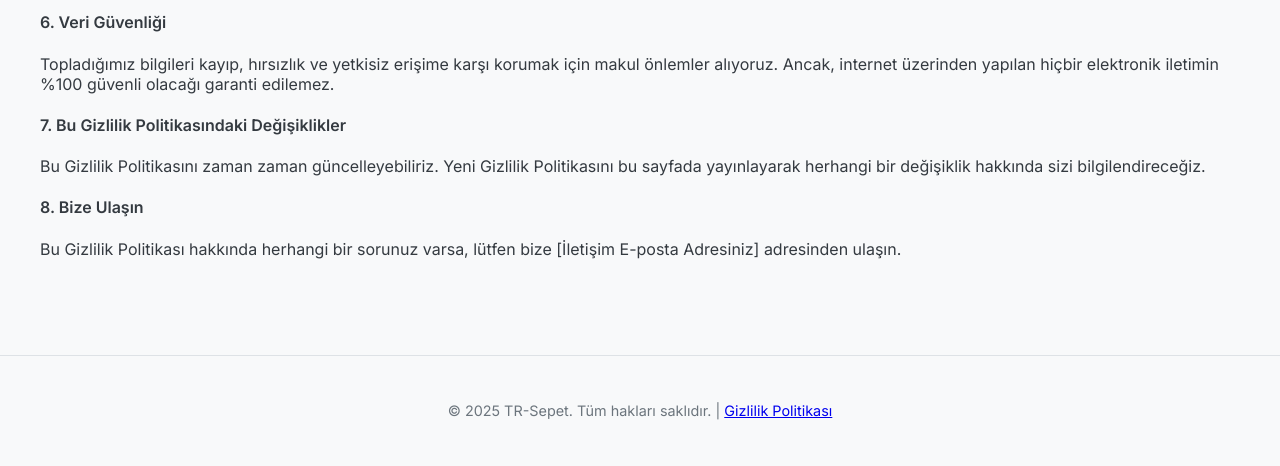
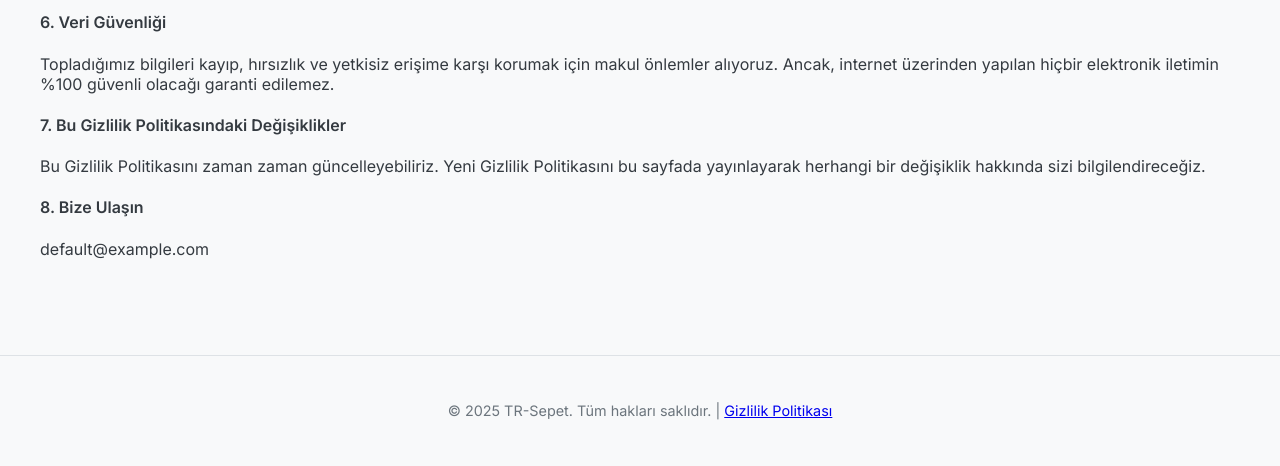
Before and after one commit to Bar-Kal/TR-Sepet, a Flask app: page /privacy in a window 1280 px wide. Shown: the part 1128-1594 px from the top of the page. Run offline with Flask 3, Linux system fonts and the light colour scheme.

Commit message:
contact mail added

```diff
--- a/sepet_app/frontend/routes.py
+++ b/sepet_app/frontend/routes.py
@@ -326,7 +326,8 @@ def about():
 @current_app.route('/privacy')
 def privacy():
     """Renders the privacy policy page."""
-    return render_template('privacy.html', title='Gizlilik Politikası')
+    contact_email = os.getenv('CONTACT_EMAIL', 'default@example.com') # Provide a default email if env var is not set
+    return render_template('privacy.html', title='Gizlilik Politikası', contact_email=contact_email)
 
 
 @current_app.route('/upload_secure', methods=['POST'])
--- a/sepet_app/frontend/templates/privacy.html
+++ b/sepet_app/frontend/templates/privacy.html
@@ -56,6 +56,6 @@
     <p>Bu Gizlilik Politikasını zaman zaman güncelleyebiliriz. Yeni Gizlilik Politikasını bu sayfada yayınlayarak herhangi bir değişiklik hakkında sizi bilgilendireceğiz.</p>
 
     <h4>8. Bize Ulaşın</h4>
-    <p>Bu Gizlilik Politikası hakkında herhangi bir sorunuz varsa, lütfen bize [İletişim E-posta Adresiniz] adresinden ulaşın.</p>
+    <p>{{ contact_email }}</p>
 </div>
 {% endblock %}
```
